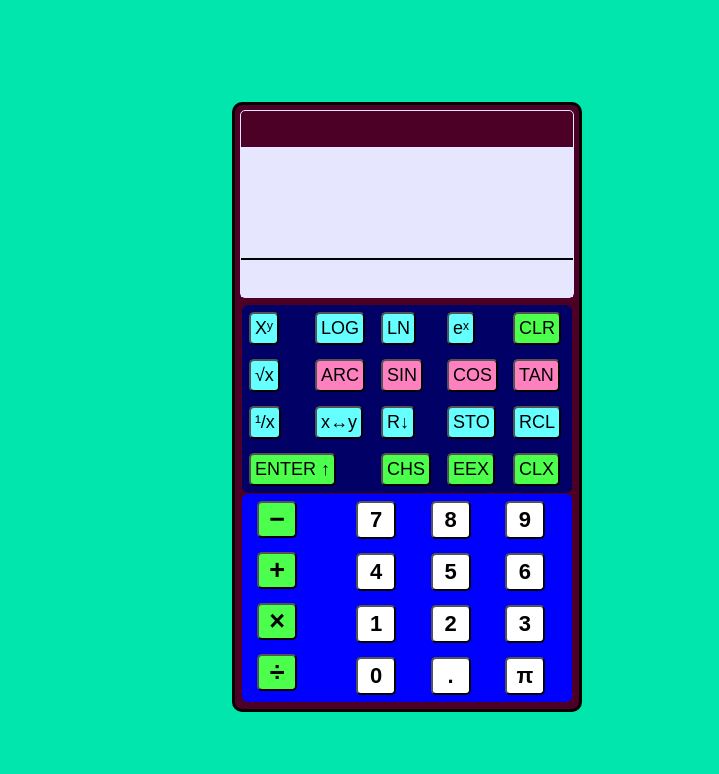
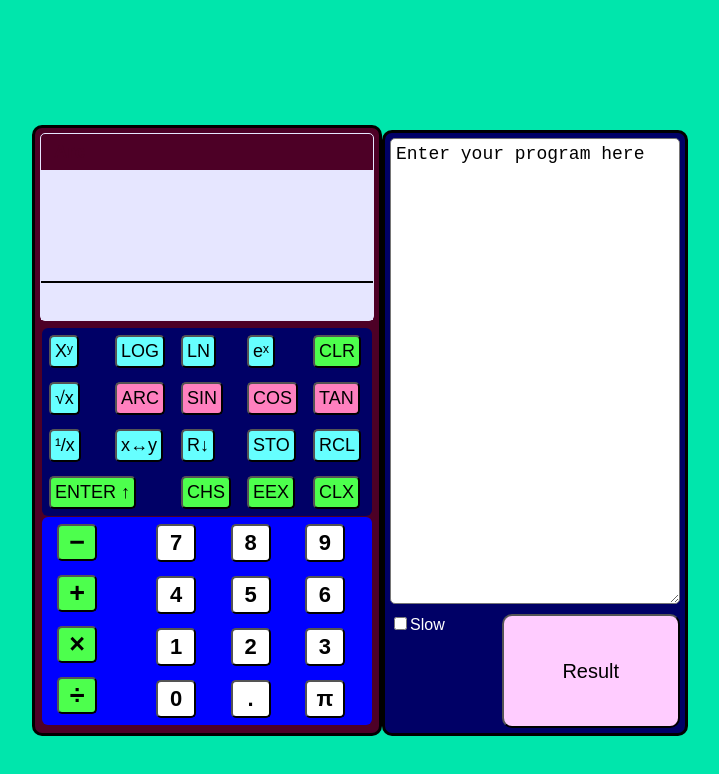
Before and after one commit to massoodbarsa/programmable-calculator-React-, a React (Create React App) app: page / in a window 1280 px wide. Shown: the top 774 px of the page, without its empty margins (280-999 px from the left). Built offline with nearby package versions, Linux system fonts and the light colour scheme.

Commit message:
program panel added

```diff
--- a/src/Actions/MainOperations.js
+++ b/src/Actions/MainOperations.js
@@ -50,7 +50,7 @@ export function Countable(Digit){
 
 export function Operational(operator) {
   // console.log(operator);
-  const {stack,show,enterMode,str,arc } = store.state
+  const {stack,show,str,arc } = store.state
   let newstack = [...stack]
   let newShow = show
   let newStr=str
@@ -94,7 +94,9 @@ export function Operational(operator) {
     }
 
     if (show === '.') {
-      newShow = ''
+      store.setState({
+        show: ''
+      })
     }
     return
   }
@@ -105,7 +107,7 @@ export function Operational(operator) {
 
     switch (operator) {
       case '+':
-        newstack[newstack.length - 2] = newstack[newstack.length - 2] + newstack[newstack.length - 1]
+        newstack[newstack.length - 2] = Number(newstack[newstack.length - 2] )+ Number(newstack[newstack.length - 1])
         newstack.pop()
         break;
 
@@ -120,7 +122,7 @@ export function Operational(operator) {
         break;
 
       case '/':
-        if (newstack[newstack.length - 1] !== 0) {
+        if (Number(newstack[newstack.length - 1]) !== 0) {
           newstack[newstack.length - 2] = newstack[newstack.length - 2] / newstack[newstack.length - 1]
           newstack.pop()
         }
--- a/src/Components/App.js
+++ b/src/Components/App.js
@@ -1,7 +1,7 @@
 import React, { Component } from 'react';
 import '../Css/App.css';
 import store from '../store';
-import {Keyset,Screen} from '.'
+import {Keyset,Screen,Panel} from '.'
 class App extends Component {
 
   componentWillMount() {
@@ -15,10 +15,15 @@ class App extends Component {
   }
   render() {
     return (
-      <div className="App">
-        <Screen/>
-        <Keyset/>
-      </div>
+      <div className='Container'>
+        <div className="App">
+          <Screen/>
+          <Keyset/>
+        </div>
+        <div className="Panel">
+          <Panel/>
+        </div>
+     </div>
     );
   }
 }
--- /dev/null
+++ b/src/Components/Panel.js
@@ -0,0 +1,41 @@
+import React, { Component } from 'react';
+import store from '../store';
+import '../Css/Panel.css';
+
+
+class Panel extends Component {
+
+  componentWillMount() {
+    this.subscription = store.subscribe(state => {
+      this.setState(state)
+    })
+  }
+
+  componentWillUnmount() {
+    this.subscription.remove();
+  }
+  render() {
+
+
+    return (
+      <div className='panel'>
+          <div className='panel-screen'>
+            <textarea>
+                Enter your program here
+            </textarea>
+          </div>
+          <div className='panel-body'>
+            <label>
+              <input type='checkbox' value='on'/>
+               <span>Slow</span>
+            </label>
+            <button>Result</button>
+          </div>
+      </div>
+    )
+  }
+
+
+}
+
+export default Panel;
--- a/src/Components/index.js
+++ b/src/Components/index.js
@@ -3,5 +3,7 @@ export {default as Keyset} from './Keyset'
 export {default as Screen} from './Screen'
 export {default as CountableButtons} from './CountableButton'
 export {default as OperationalButtons} from './OperationalButtons'
+export {default as Panel} from './Panel'
+
 
 export {default as Rows} from './Rows'
--- a/src/Css/App.css
+++ b/src/Css/App.css
@@ -1,3 +1,7 @@
+.Container {
+  display: flex;
+  justify-content: center; }
+
 .App {
   display: block;
   position: relative;
@@ -5,6 +9,8 @@
   border-radius: 10px;
   box-sizing: border-box;
   background-color: #4d0026;
-  margin-left: 50%;
-  margin-top: 10%;
+  margin-top: 125px;
   width: 350px; }
+
+.Panel {
+  display: flex; }
--- a/src/Css/App.scss
+++ b/src/Css/App.scss
@@ -1,3 +1,9 @@
+
+.Container{
+  display: flex;
+  justify-content: center;
+}
+
 .App{
   display: block;
   position: relative;
@@ -5,7 +11,9 @@
   border-radius: 10px;
   box-sizing:border-box;
   background-color: #4d0026;
-  margin-left: 50%;
-  margin-top: 10%;
+  margin-top: 125px;
   width: 350px;
 }
+.Panel{
+  display: flex;
+}
--- /dev/null
+++ b/src/Css/Panel.css
@@ -0,0 +1,45 @@
+.panel {
+  display: flex;
+  flex-flow: column;
+  flex-direction: column;
+  flex-wrap: initial;
+  background-color: #000066;
+  margin-top: 130px;
+  width: 300px;
+  height: 600px;
+  position: relative;
+  border: 3px solid black;
+  border-radius: 10px; }
+
+.panel-screen {
+  display: flex;
+  flex-grow: 5;
+  margin: 5px; }
+  .panel-screen textarea {
+    flex-grow: 2;
+    border-radius: 5px;
+    padding: 5px;
+    background-color: #ffffff;
+    font-size: 18px; }
+
+.panel-body {
+  display: flex;
+  flex-grow: 1;
+  justify-content: flex-end;
+  padding: 5px;
+  box-sizing: border-box; }
+  .panel-body button {
+    flex-grow: 2;
+    background-color: #ffccff;
+    border-radius: 10px;
+    font-size: 20px;
+    padding: 2px; }
+  .panel-body button:hover {
+    background-color: green;
+    outline: none; }
+  .panel-body button:active {
+    background-color: red;
+    outline: none; }
+  .panel-body label {
+    flex-grow: 1;
+    color: white; }
--- /dev/null
+++ b/src/Css/Panel.scss
@@ -0,0 +1,56 @@
+.panel {
+  display: flex;
+  flex-flow: column;
+  flex-direction: column;
+  flex-wrap: initial;
+  background-color: #000066;
+  margin-top: 130px;
+  width: 300px;
+  height: 600px;
+  position: relative;
+  border: 3px solid black;
+  border-radius: 10px;
+}
+
+.panel-screen {
+  display: flex;
+  flex-grow: 5;
+  margin: 5px;
+
+  textarea {
+    flex-grow: 2;
+    border-radius: 5px;
+    padding: 5px;
+    background-color: #ffffff;
+    font-size: 18px;
+  }
+}
+
+.panel-body {
+  display: flex;
+  flex-grow: 1;
+  justify-content: flex-end;
+  padding: 5px;
+  box-sizing: border-box;
+
+  button {
+    flex-grow: 2;
+    background-color: #ffccff;
+    border-radius: 10px;
+    font-size: 20px;
+    padding: 2px
+  }
+  button:hover{
+    background-color: green;
+    outline:none;
+  }
+  button:active{
+    background-color: red;
+    outline:none;
+  }
+
+  label {
+    flex-grow: 1;
+    color: white;
+  }
+}
--- a/src/index.css
+++ b/src/index.css
@@ -1,6 +1,5 @@
 body {
   box-sizing: border-box;
-  width: 80%;
   margin: 0;
   padding: 0;
   font-family: sans-serif;
--- a/src/initialState.js
+++ b/src/initialState.js
@@ -1,7 +1,6 @@
 export default {
   stack: [],
   show: '',
-  enterMode:false,
   str:[],
   arc:false
 }
```
